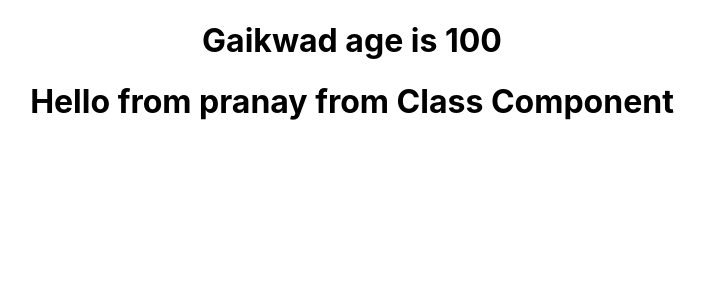
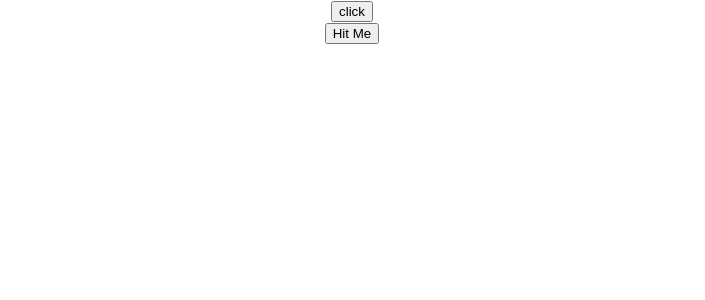
Before and after one commit to pranay407/react-tutorial, a React (Create React App) app: page / in a window 1280 px wide. Shown: the top 300 px of the page, without its empty margins (288-993 px from the left). Built offline with nearby package versions, Linux system fonts and the light colour scheme.

Commit message:
event handling

```diff
--- a/src/App.js
+++ b/src/App.js
@@ -1,5 +1,7 @@
 import './App.css';
+import ClassClick from './components/ClassClick';
 import Counter from './components/Counter';
+import FunctionClick from './components/FunctionClick';
 import Greet from './components/Greet';
 import Message from './components/Message';
 import Welcome from './components/Welcome';
@@ -8,6 +10,8 @@
 function App() {
   return (
     <div className="App">
+      <FunctionClick />
+      <ClassClick />
       {/* <Counter /> */}
       {/* <Message></Message> */}
       {/* <Greet name="Pranay" age="23">
@@ -16,8 +20,8 @@
       <Greet name="Prakash" age="60">
         <p>props children</p>
       </Greet> */}
-      <Greet name="Gaikwad" age="100"/>
-      <Welcome  name="pranay"/>
+      {/* <Greet name="Gaikwad" age="100"/>
+      <Welcome  name="pranay"/> */}
       {/* <Welcome  name="there">
         <p>props children class component</p>
         <button>click</button>
--- /dev/null
+++ b/src/components/ClassClick.js
@@ -0,0 +1,17 @@
+import React, { Component } from 'react'
+
+class ClassClick extends Component {
+
+    clickListner () {
+        console.log('hits me')
+    }
+    render() {
+        return (
+            <div>
+                <button onClick={this.clickListner} >Hit Me</button>
+            </div>
+        )
+    }
+}
+
+export default ClassClick
--- /dev/null
+++ b/src/components/FunctionClick.js
@@ -0,0 +1,15 @@
+import React from 'react'
+
+function FunctionClick() {
+
+    function clickListner() {
+        console.log('click');
+    }
+    return (
+        <div>
+            <button onClick={clickListner} >click</button>
+        </div>
+    )
+}
+
+export default FunctionClick
```
